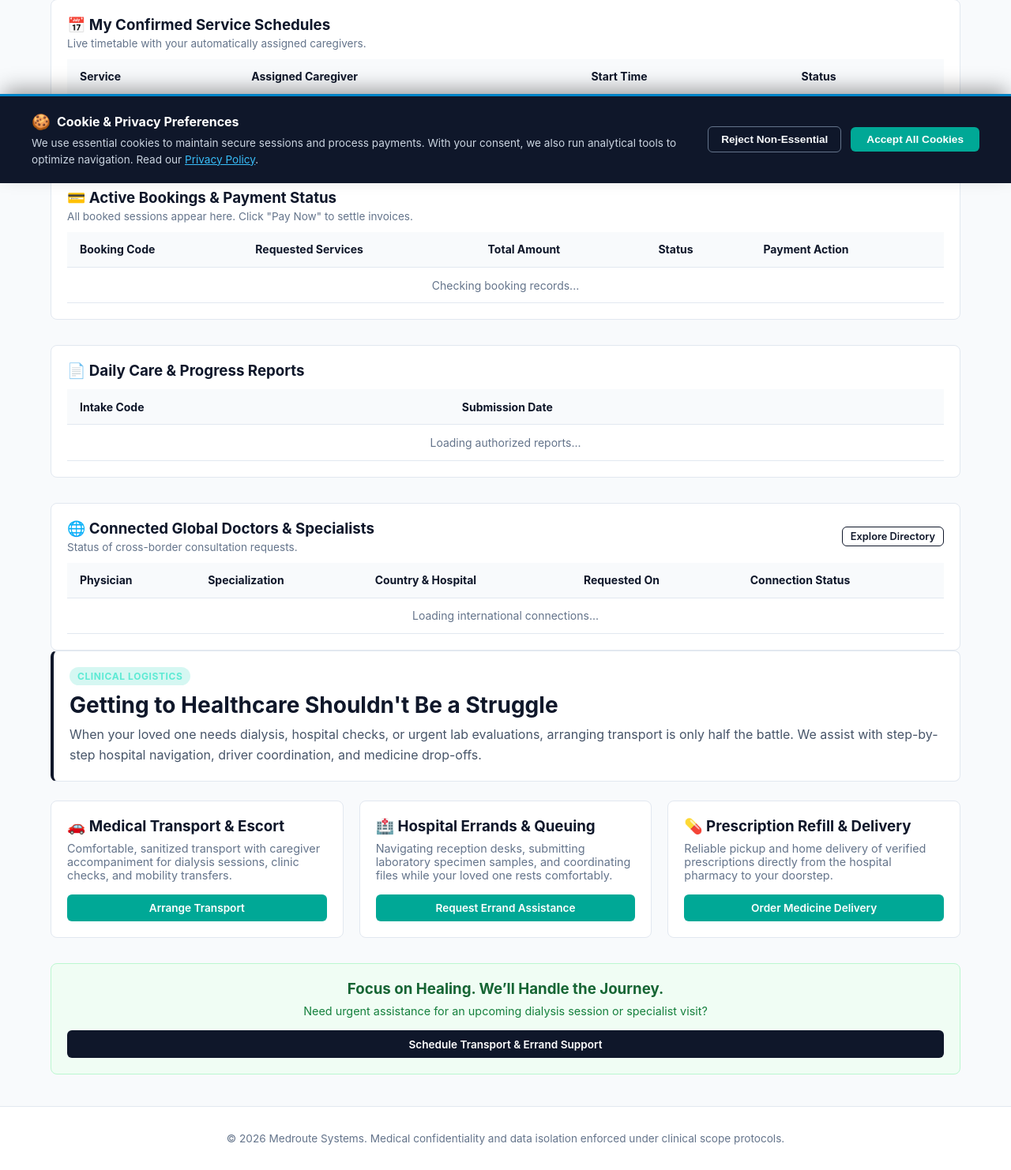
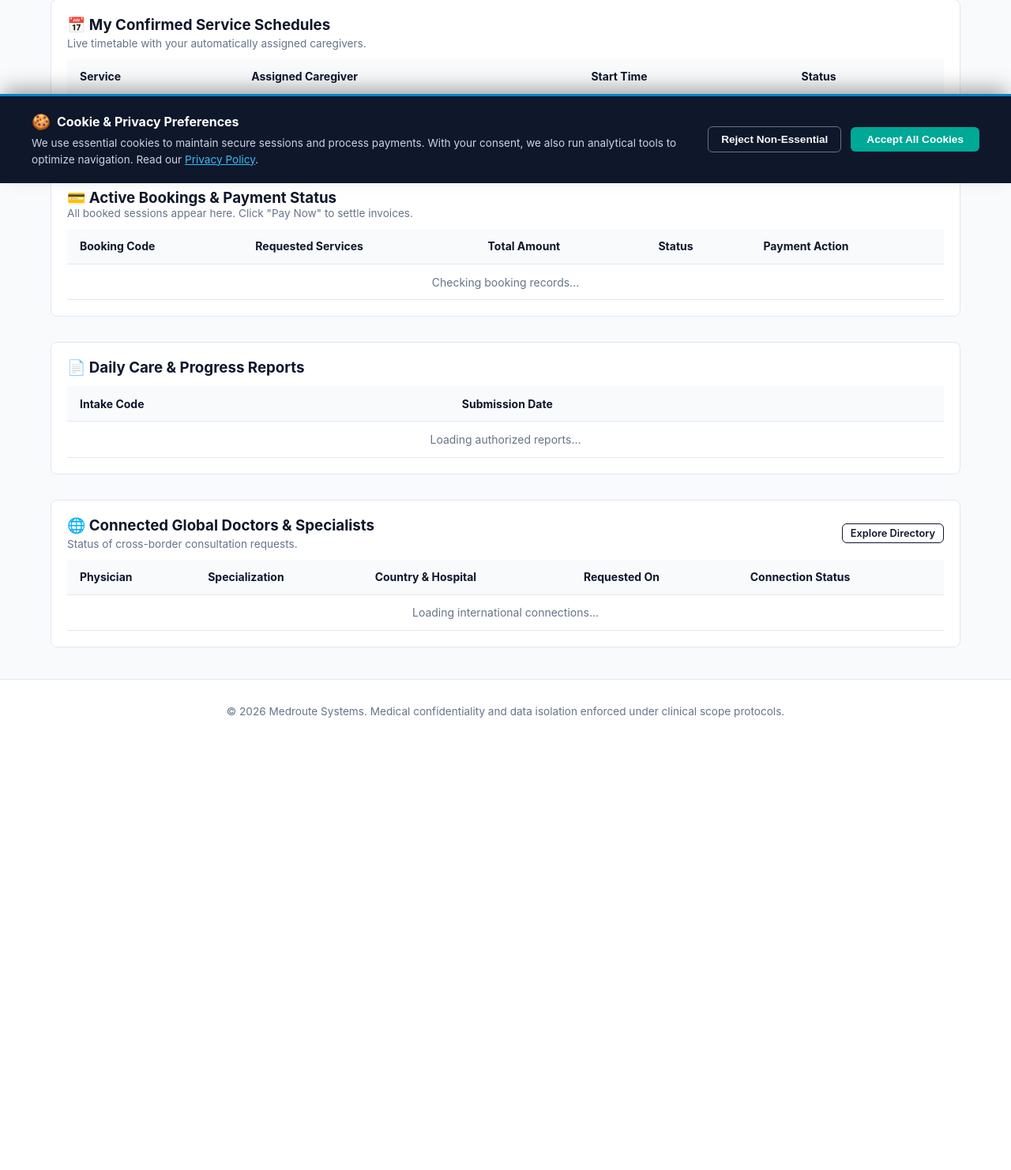
Before and after one commit to ronjoy18/medroute, a Django app: template templates/dashboard_patient.html in a window 1280 px wide. Shown: the part 568-2050 px from the top of the page at 79% size. After the commit the page ends 1477 px from the top, so only its background shows below. Run offline with Django 5.2, Linux system fonts and the light colour scheme; the template is opened without the code that fills it, so the values that code supplies are empty; data comes from the database, SQL or seed files in the repository.

Commit message:
Update lesson booking UI and fix styling

```diff
--- a/templates/dashboard_patient.html
+++ b/templates/dashboard_patient.html
@@ -82,8 +82,8 @@
 <!-- Section 2: Active Bookings & Billing Table -->
 <div class="card table-responsive" style="margin-bottom: 2rem;">
   <div style="margin-bottom: 0.75rem;">
-    <h3 style="color: var(--primary-deep); margin: 0;">💳 Active Bookings & Payment Status</h3>
-    <p style="font-size: 0.85rem; color: #64748B; margin-top: 0.25rem;">All booked sessions appear here. Click "Pay Now" to settle invoices.</p>
+    <h3 style="color: var(--primary-deep);">💳 Active Bookings & Payment Status</h3>
+    <p style="font-size: 0.85rem; color: #64748B;">All booked sessions appear here. Click "Pay Now" to settle invoices.</p>
   </div>
 
   <table class="data-table" id="billing-table">
@@ -105,7 +105,7 @@
 <!-- Section 3: Reports Archive Table -->
 <div class="card table-responsive" style="margin-bottom: 2rem;">
   <div style="margin-bottom: 0.75rem;">
-    <h3 style="color: var(--primary-deep); margin: 0;">📄 Daily Care & Progress Reports</h3>
+    <h3 style="color: var(--primary-deep);">📄 Daily Care & Progress Reports</h3>
   </div>
 
   <table class="data-table" id="results-table">
@@ -147,56 +147,6 @@
       <tr><td colspan="5" style="text-align: center; color: #64748B;">Loading international connections...</td></tr>
     </tbody>
   </table>
-</div>
-<div class="card" style="margin-bottom: 1.5rem; border-left: 4px solid var(--primary-deep);">
-    <span class="badge" style="width: fit-content; margin-bottom: 0.5rem;">CLINICAL LOGISTICS</span>
-    <h1 style="color: var(--primary-deep); margin-bottom: 0.5rem; font-size: 1.75rem;">Getting to Healthcare Shouldn't Be a Struggle</h1>
-    <p style="font-size: 1rem; color: #475569; line-height: 1.6;">
-      When your loved one needs dialysis, hospital checks, or urgent lab evaluations, arranging transport is only half the battle. We assist with step-by-step hospital navigation, driver coordination, and medicine drop-offs.
-    </p>
-  </div>
-
-  <!-- Service Sub-Cards -->
-  <div class="card-grid" style="margin-bottom: 2rem;">
-
-    <div class="card">
-      <h3 style="color: var(--primary-deep); margin-bottom: 0.5rem;">🚗 Medical Transport & Escort</h3>
-      <p style="font-size: 0.9rem; color: #64748B; flex: 1;">
-        Comfortable, sanitized transport with caregiver accompaniment for dialysis sessions, clinic checks, and mobility transfers.
-      </p>
-      <a href="/dashboard/" class="clinical-btn btn-teal" style="margin-top: 1rem; text-align: center;">
-        Arrange Transport
-      </a>
-    </div>
-
-    <div class="card">
-      <h3 style="color: var(--primary-deep); margin-bottom: 0.5rem;">🏥 Hospital Errands & Queuing</h3>
-      <p style="font-size: 0.9rem; color: #64748B; flex: 1;">
-        Navigating reception desks, submitting laboratory specimen samples, and coordinating files while your loved one rests comfortably.
-      </p>
-      <a href="/dashboard/" class="clinical-btn btn-teal" style="margin-top: 1rem; text-align: center;">
-        Request Errand Assistance
-      </a>
-    </div>
-
-    <div class="card">
-      <h3 style="color: var(--primary-deep); margin-bottom: 0.5rem;">💊 Prescription Refill & Delivery</h3>
-      <p style="font-size: 0.9rem; color: #64748B; flex: 1;">
-        Reliable pickup and home delivery of verified prescriptions directly from the hospital pharmacy to your doorstep.
-      </p>
-      <a href="/dashboard/" class="clinical-btn btn-teal" style="margin-top: 1rem; text-align: center;">
-        Order Medicine Delivery
-      </a>
-    </div>
-
-  </div>
-
-  <div class="card" style="text-align: center; background: #F0FDF4; border-color: #BBF7D0;">
-    <h3 style="color: #166534; margin-bottom: 0.5rem;">Focus on Healing. We’ll Handle the Journey.</h3>
-    <p style="font-size: 0.9rem; color: #15803D; margin-bottom: 1rem;">Need urgent assistance for an upcoming dialysis session or specialist visit?</p>
-    <a href="/dashboard/" class="clinical-btn btn-primary" style="display: inline-flex;">Schedule Transport & Errand Support</a>
-  </div>
-
 </div>
 {% endblock %}
 
@@ -298,9 +248,12 @@
                   ? `<span style="padding: 4px 8px; border-radius: 4px; font-size: 0.75rem; font-weight: 700; color: #166534; background: #DCFCE7; border: 1px solid #86EFAC;">Completed</span>`
                   : `<span style="padding: 4px 8px; border-radius: 4px; font-size: 0.75rem; font-weight: 700; color: #991B1B; background: #FEE2E2; border: 1px solid #FCA5A5;">Pending</span>`}
               </td>
-              <td>
+              <td style="display: flex; gap: 6px; align-items: center;">
                 ${!o.is_paid
-                  ? `<a href="/orders/${o.id}/pay/" class="clinical-btn btn-teal" style="padding: 4px 10px; font-size: 0.8rem; text-decoration: none;">Pay Now</a>`
+                  ? `
+                    <button type="button" onclick="initiateDirectPayment(event, '${o.id}')" class="clinical-btn btn-teal" style="padding: 4px 8px; font-size: 0.75rem;">M-Pesa</button>
+                    <a href="/orders/${o.id}/pay/" class="clinical-btn btn-outline" style="padding: 4px 8px; font-size: 0.75rem; text-decoration: none;">Checkout</a>
+                  `
                   : `<span style="color: #166534; font-size: 0.8rem; font-weight: 700;">✓ Settled</span>`}
               </td>
             </tr>
@@ -318,6 +271,55 @@
       });
     } catch (e) {
       console.error(e);
+    }
+  }
+
+  async function initiateDirectPayment(event, orderId) {
+    if (event && event.preventDefault) event.preventDefault();
+
+    const phone = prompt("Enter your M-Pesa phone number (e.g. 07XXXXXXXX or 2547XXXXXXXX):");
+    if (!phone) return;
+
+    const token = getCsrfToken();
+
+    try {
+      const res = await fetch(`/api/v1/orders/${orderId}/pay/`, {
+        method: "POST",
+        headers: {
+          "Content-Type": "application/json",
+          "X-CSRFToken": token
+        },
+        body: JSON.stringify({ phone: phone.trim() })
+      });
+
+      const data = await res.json();
+
+      if (res.ok) {
+        alert("STK Prompt sent! Enter your M-Pesa PIN on your phone to complete payment.");
+
+        const pollTimer = setInterval(async () => {
+          try {
+            const checkRes = await fetch(`/api/v1/orders/${orderId}/payment-status/`);
+            if (checkRes.ok) {
+              const statusData = await checkRes.json();
+              if (statusData.is_paid) {
+                clearInterval(pollTimer);
+                alert(`Payment confirmed! Receipt: ${statusData.payment_reference || 'N/A'}`);
+                loadPatientOrders();
+              }
+            }
+          } catch (pollErr) {
+            console.error("Polling error:", pollErr);
+          }
+        }, 3000);
+
+        setTimeout(() => clearInterval(pollTimer), 60000);
+      } else {
+        alert("Payment initiation failed: " + (data.detail || JSON.stringify(data)));
+      }
+    } catch (err) {
+      console.error("Direct payment fetch error:", err);
+      alert("Network communication error: " + err.message);
     }
   }
 
```
Also changed, not shown: templates/payment_checkout.html (+67 -29 lines).
